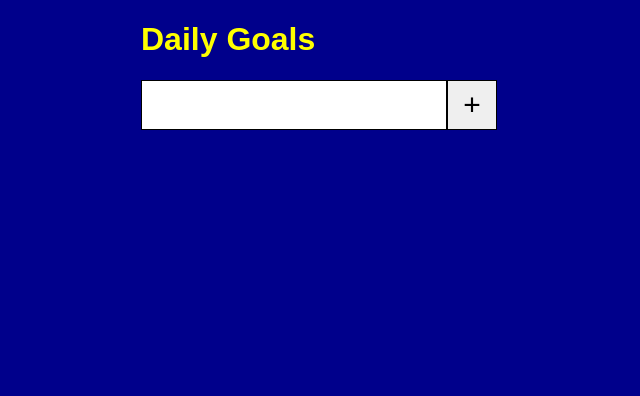
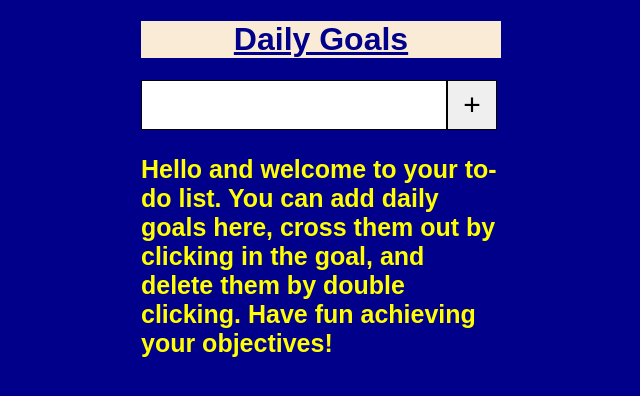
Before and after one commit to AntonioRosales1/ToDo-List-with-js, a plain HTML site: page index.html in a window 1280 px wide. Shown: the whole page, without its empty margins (339-979 px from the left). Drawn offline with Linux system fonts and the light colour scheme.

Commit message:
Added css for appendong child

```diff
--- a/index.html
+++ b/index.html
@@ -8,11 +8,16 @@
     <title>To Do List</title>
   </head>
   <body>
-    <h1>Daily Goals</h1>
+    <div class="container">
+      <h1><u>Daily Goals</u></h1>
 
-    <div class="container">
       <input id="inputField" type="text" /><button id="add">+</button>
       <div class="tos" id="toContainer"></div>
+      <p>
+        Hello and welcome to your to-do list. You can add daily goals here,
+        cross them out by clicking in the goal, and delete them by double
+        clicking. Have fun achieving your objectives!
+      </p>
     </div>
     <script src="./main.js"></script>
   </body>
--- a/style.css
+++ b/style.css
@@ -7,7 +7,16 @@ body {
   font-family: Arial, Helvetica, sans-serif;
   counter-reset: myCounter;
 }
-
+p {
+  font-weight: bold;
+  font-size: 25px;
+  text-align: left;
+}
+h1 {
+  text-align: center;
+  background-color: antiquewhite;
+  color: darkblue;
+}
 .container {
   width: 360px;
 }
@@ -35,11 +44,13 @@ body {
   cursor: pointer;
   font-size: 20px;
   font-weight: bold;
+  text-decoration: underline;
   padding: 5%;
-
+  border-bottom: solid 2px black;
+  text-align: center;
   background-color: rgb(58, 167, 186);
 }
 .paragraph-styling::before {
   counter-increment: myCounter;
-  content: counter(myCounter) ". ";
+  content: counter(myCounter) "-   ";
 }
```
